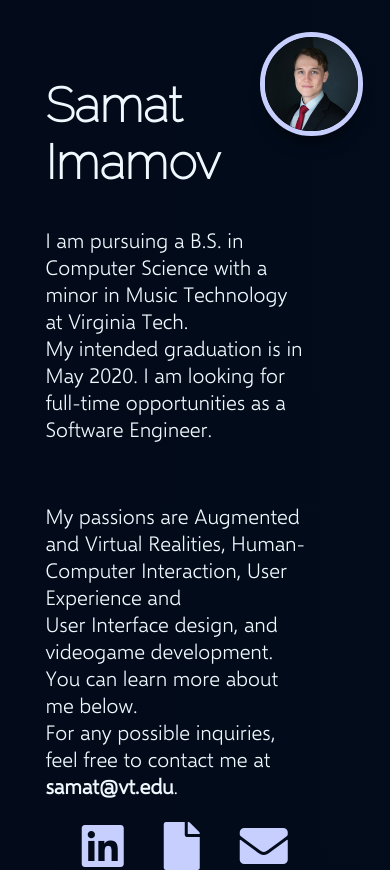
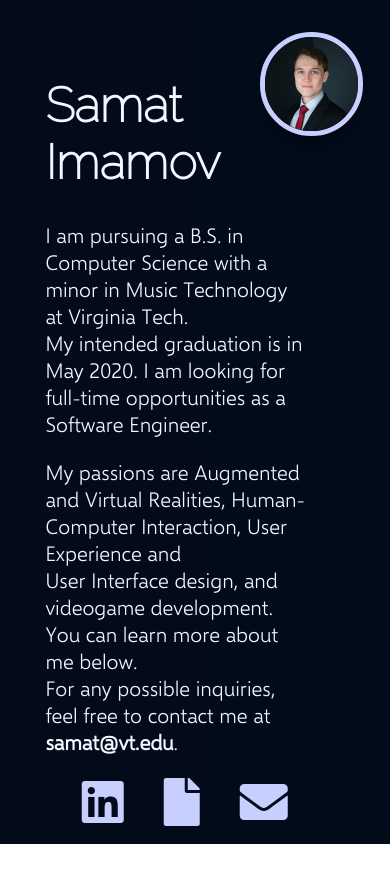
Before and after one commit to Samat-Imamov/Samat-Imamov.github.io, a plain HTML site: page index.html in a window 390 px wide. After the commit the page ends 844 px from the top, so only its background shows below. Drawn offline with Linux system fonts and the light colour scheme.

Commit message:
Mobile scrolling fix try [1]

```diff
--- a/assets/css/main.css
+++ b/assets/css/main.css
@@ -241,6 +241,10 @@ p {
   }
 
   .p1 {
-    margin-top: 10%;
+    margin-top: 5%;
+  }
+
+  li a {
+    display: inline;
   }
 }
--- a/index.html
+++ b/index.html
@@ -103,7 +103,7 @@
 				<p class="p1">
 					I am pursuing a B.S. in Computer Science with a minor in Music Technology at Virginia Tech. <br>
 					My intended graduation is in May 2020. I am looking for full-time opportunities as a Software Engineer.
-				</p><br>
+				</p>
 				<p class="p2">
 					My passions are Augmented and Virtual Realities, Human-Computer Interaction, User Experience and<br>User Interface design, and videogame development.
 					You can learn more about me below.<br> For any possible inquiries, feel free to contact me at <a href="mailto:samat@vt.edu" style="font-weight:700">samat@vt.edu</a>.
```
